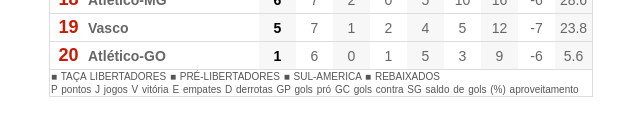
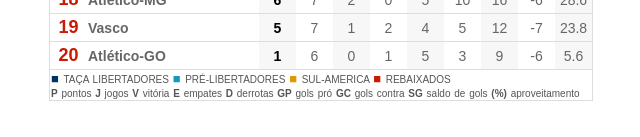
Before and after one commit to quintaodiogo/Tabela_de_Jogos, a plain HTML site: page index.html in a window 1280 px wide. Shown: the part 519-656 px from the top of the page, 319-959 px from the left. Drawn offline with Linux system fonts and the light colour scheme.

Commit message:
Quarta_Versão

```diff
--- a/index.html
+++ b/index.html
@@ -308,15 +308,23 @@
         </tr>
       </tbody>
       <tfoot>
-        <tr class="Legenda">
+        <tr>
           <td colspan="11">
-            ■ TAÇA LIBERTADORES ■ PRÉ-LIBERTADORES ■ SUL-AMERICA ■ REBAIXADOS
+            <span style="color: #003366; font-size: 13px">■ </span> TAÇA
+            LIBERTADORES
+            <span style="color: #1398be; font-size: 13px">■ </span>
+            PRÉ-LIBERTADORES
+            <span style="color: #de9800; font-size: 13px">■ </span> SUL-AMERICA
+            <span style="color: #c91b04; font-size: 13px">■ </span> REBAIXADOS
           </td>
         </tr>
         <tr>
           <td colspan="11">
-            P pontos J jogos V vitória E empates D derrotas GP gols pró GC gols
-            contra SG saldo de gols (%) aproveitamento
+            <strong>P</strong> pontos <strong>J</strong> jogos
+            <strong>V</strong> vitória <strong>E</strong> empates
+            <strong>D</strong> derrotas <strong>GP</strong> gols pró
+            <strong>GC</strong> gols contra <strong>SG</strong> saldo de gols
+            <strong>(%)</strong> aproveitamento
           </td>
         </tr>
       </tfoot>
```
